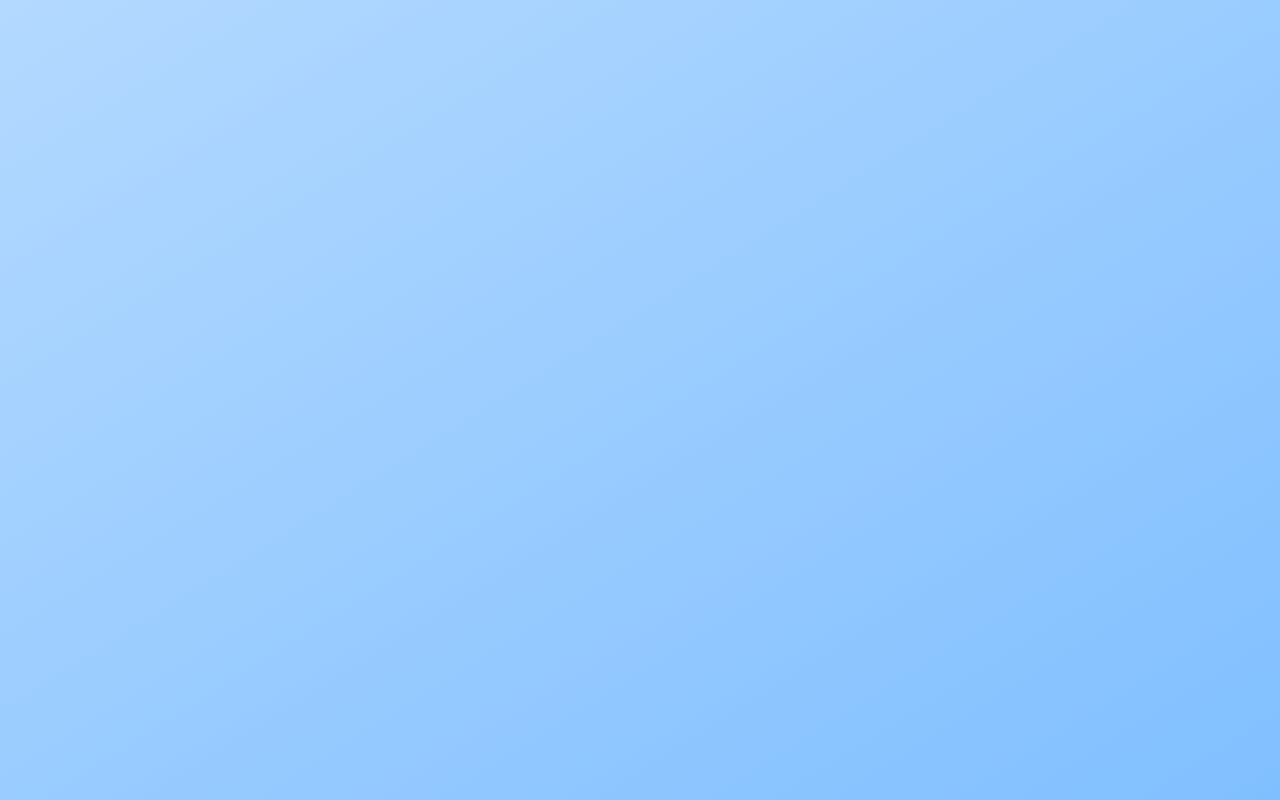
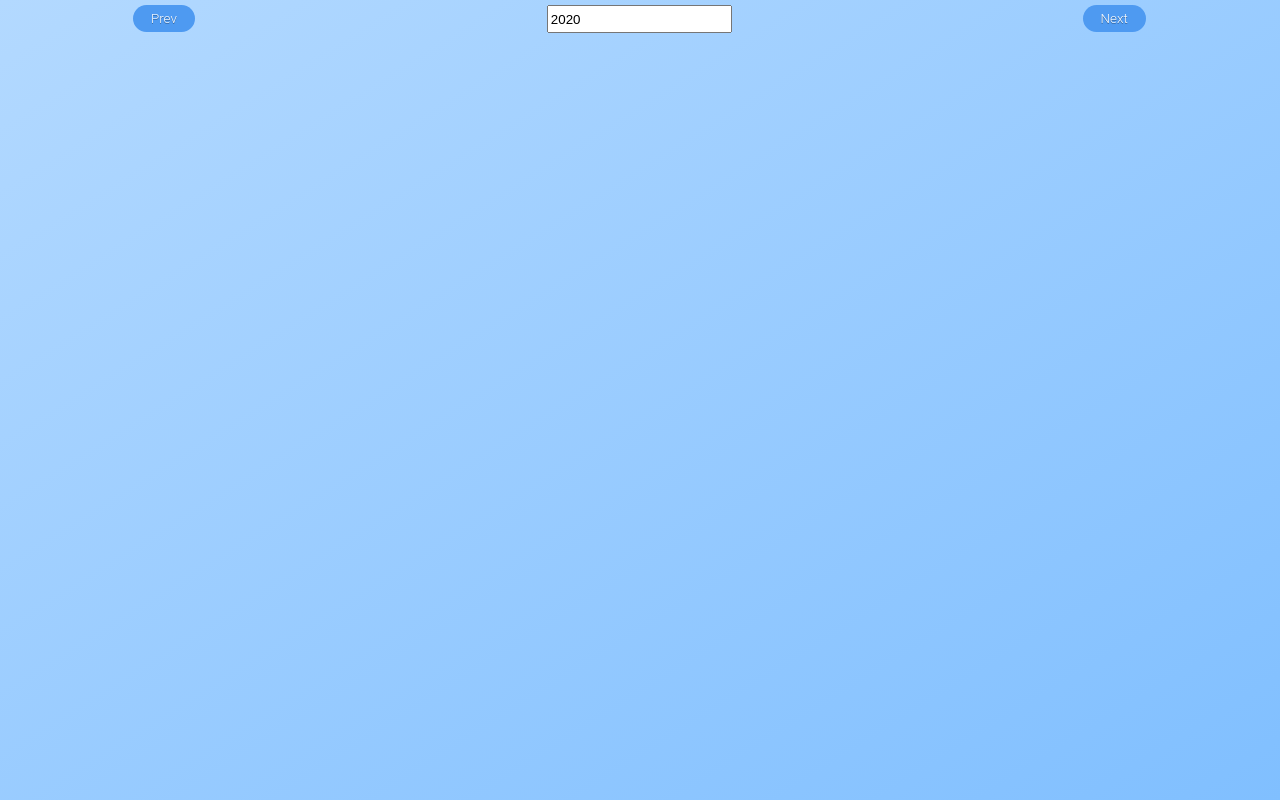
Before and after one commit to sunilsv26/Calander, a React (Create React App) app: page / in a window 1280 px wide. Built offline with nearby package versions, Linux system fonts and the light colour scheme.

Commit message:
#6 rendered year

```diff
--- a/src/components/calander/calander.js
+++ b/src/components/calander/calander.js
@@ -1,11 +1,24 @@
-import React from 'react'
+import React, { Component } from 'react'
 
 import classes from './calander.module.css';
+import Year  from './yearHeader/year'
 
-const calander =()=>{
-    return(
-        <div className={classes.Calander}></div>
-    )
+class Calander extends Component{
+    state ={
+        year:2020,
+    }
+
+    yearInputChangeHandler=(event)=>{
+        this.setState({year:event.target.value})
+    }
+    render(){
+        return(
+            <div className={classes.Calander}>
+                <Year year={this.state.year} yearChanged={this.yearInputChangeHandler} />
+            </div>
+        )
+    }
+
 }
 
-export default calander;
+export default Calander;
--- a/src/components/layout/layout.js
+++ b/src/components/layout/layout.js
@@ -1,11 +1,12 @@
 import React from 'react';
 
 import classes from './layout.module.css';
+import Calander from '../calander/calander'
 
 const layout =()=>{
     return(
         <div className={classes.Layout}>
-
+            <Calander />
         </div>
     )
 }
```
